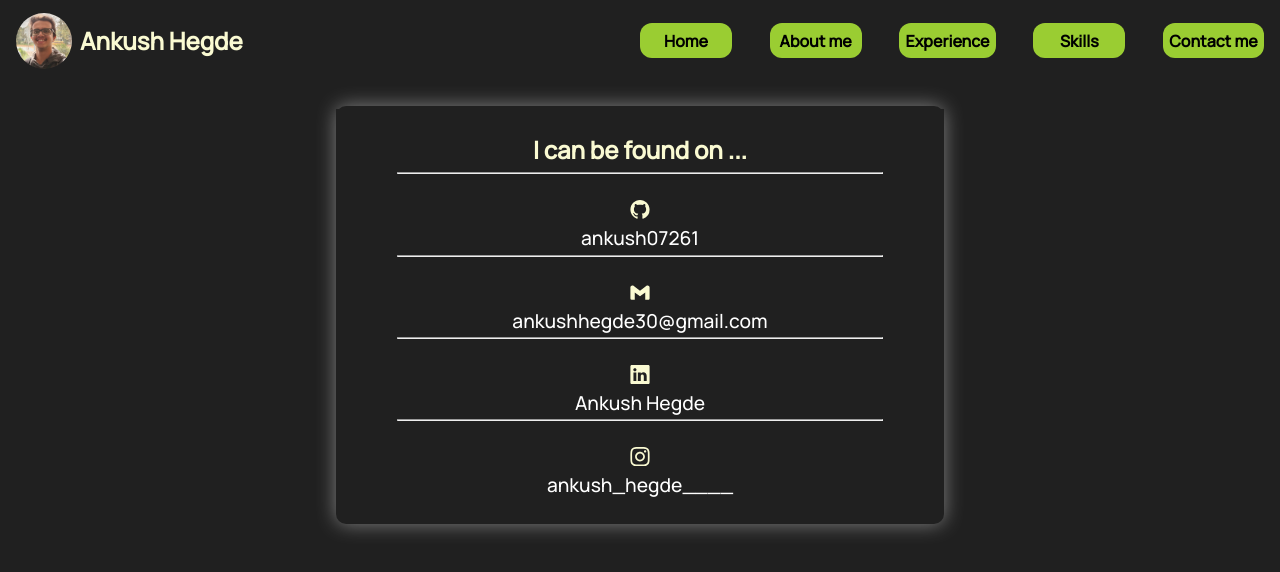
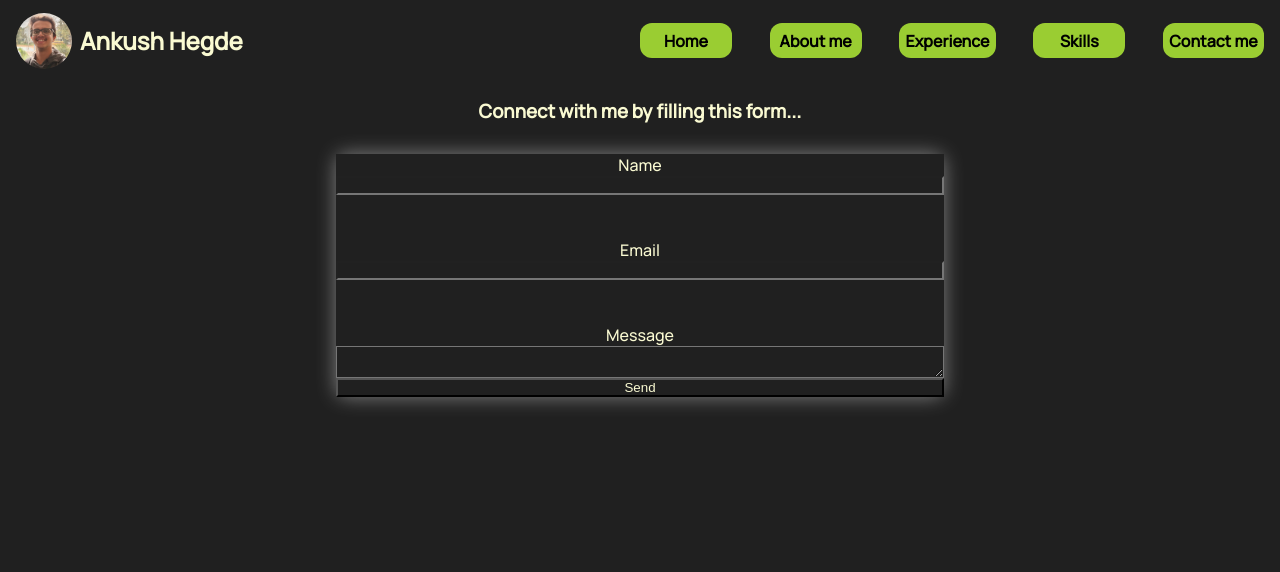
Before and after one commit to ankush07261/Ankush-Portfolio, a React (Create React App) app: page /contact in a window 1280 px wide. Shown: the top 572 px of the page. Built offline with nearby package versions, Linux system fonts and the light colour scheme; a web font is replaced by a local one.

Commit message:
Update Contact.jsx

```diff
--- a/src/components/Contact.jsx
+++ b/src/components/Contact.jsx
@@ -1,19 +1,39 @@
-import React from 'react'
+import React, { useRef } from 'react'
 import '../css/contact.css';
-import {BsGithub, BsLinkedin} from 'react-icons/bs'
-import {SiGmail,SiInstagram} from 'react-icons/si'
+import { useNavigate } from 'react-router-dom'
+import emailjs from '@emailjs/browser';
 
 function Contact() {
+
+  const form = useRef();
+  let navigate = useNavigate();
+
+  const sendEmail = (e) => {
+    e.preventDefault();
+
+    emailjs.sendForm('service_kubxz5s', 'template_ik7qq8j', form.current, 'fuiPBIeol6D2d-WNC')
+      .then((result) => {
+          console.log(result.text);
+      }, (error) => {
+          console.log(error.text);
+      });
+    navigate("/")
+    window.alert("Message sent");
+  };
+
   return (
     <div className='contact'>
-      <ul className="contact-container">
-        <li><h2>I can be found on ...</h2></li>
-        <hr/><br/>
-        <li><a className='contact-link' href="https://github.com/ankush07261" target="_blank" rel="noreferrer"><BsGithub/>ankush07261</a></li><hr/><br/>
-        <li><a className='contact-link' href="mailto:ankushhegde30@gmail.com" target="_blank" rel="noreferrer"><SiGmail/>ankushhegde30@gmail.com</a></li><hr/><br/>
-        <li><a className='contact-link' href="https://www.linkedin.com/in/ankush-hegde-9144b3194/" target="_blank" rel="noreferrer"><BsLinkedin/>Ankush Hegde</a></li><hr/><br/>
-        <li><a className='contact-link' href="https://www.instagram.com/ankush_hegde____/" target="_blank" rel="noreferrer"><SiInstagram/>ankush_hegde____</a></li><br/>
-      </ul>
+      <h3>Connect with me by filling this form...</h3>
+      <br/>
+      <form ref={form} onSubmit={sendEmail} className='contact-container'>
+      <label>Name</label>
+      <input type="text" name="user_name" /><br/><br/>
+      <label>Email</label>
+      <input type="email" name="user_email" /><br/><br/>
+      <label>Message</label>
+      <textarea name="message" className='message'/>
+      <input type="submit" value="Send" className='submit-btn'/>
+    </form>
     </div>
   )
 }
```
